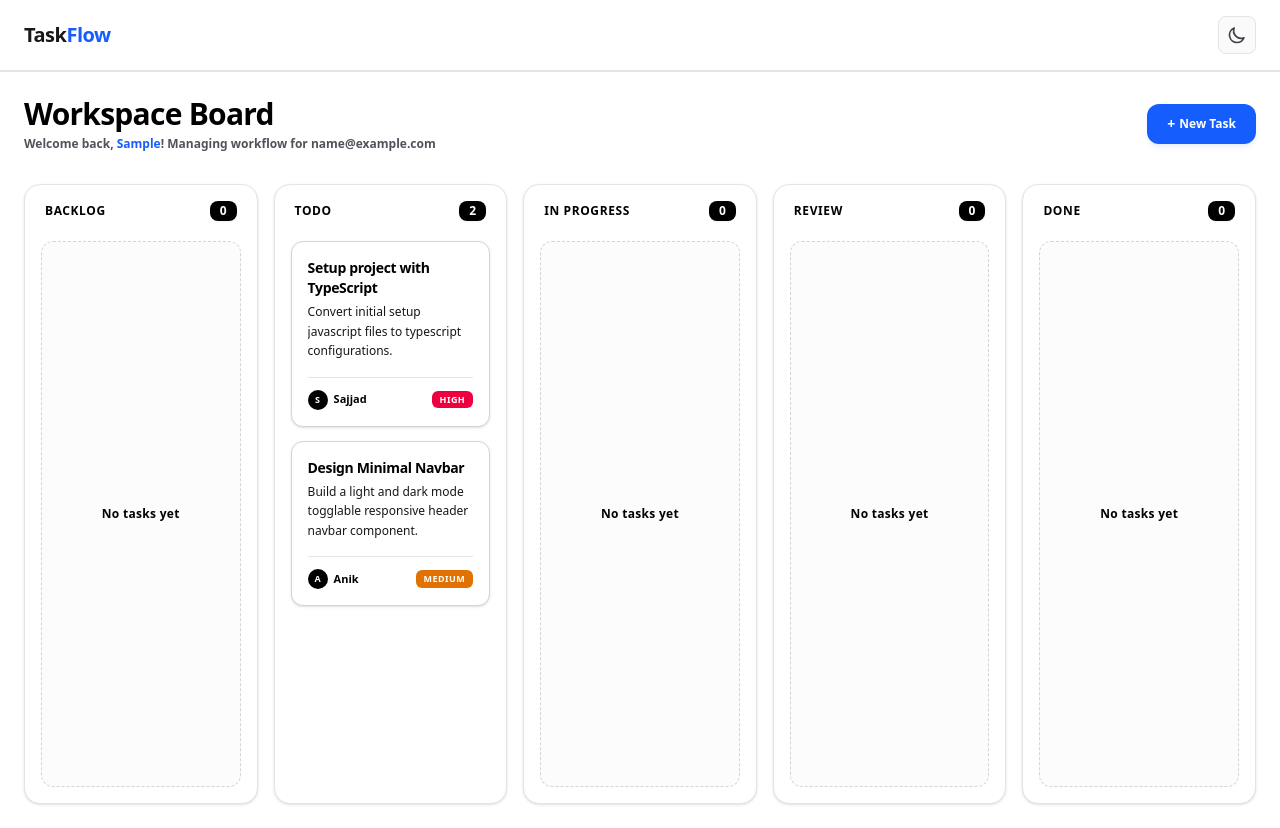
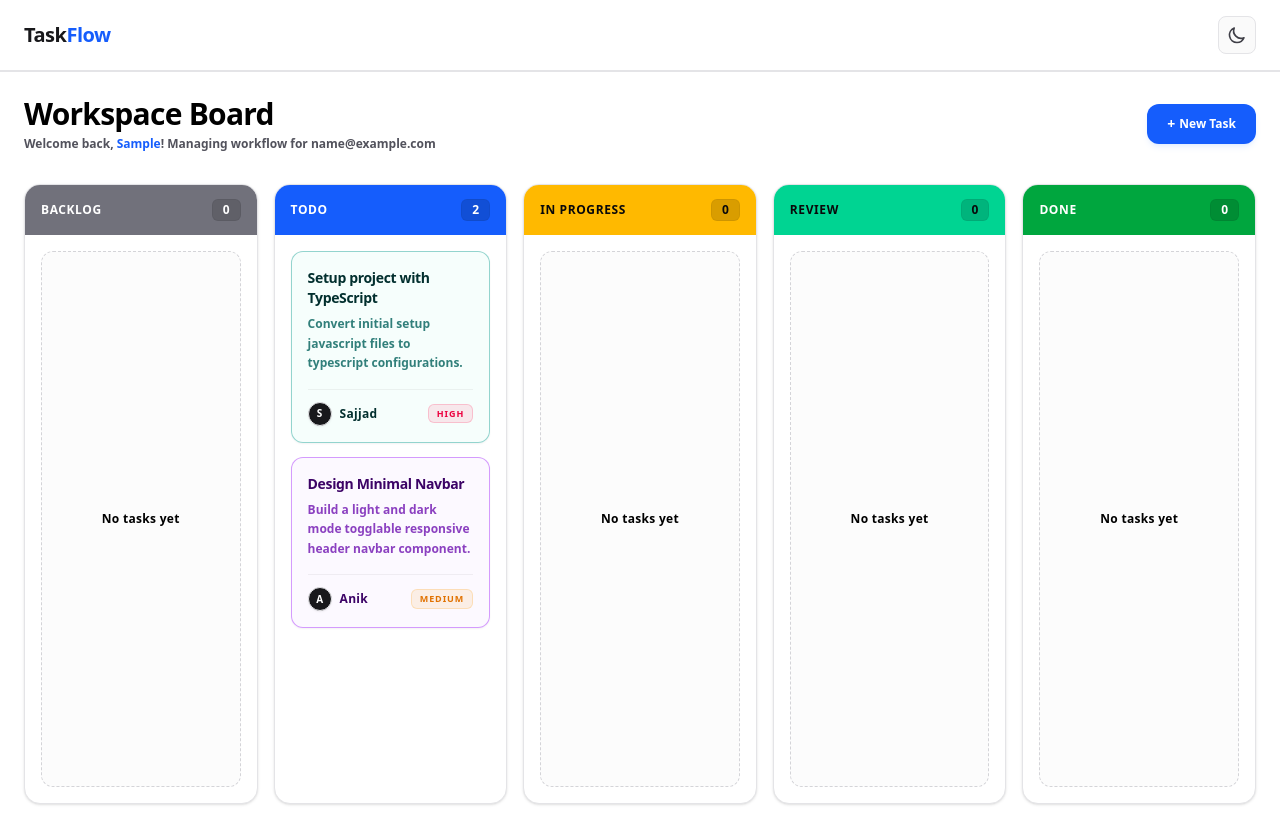
Before and after one commit to ksajjadhossen/taskflow, a Next.js app: page / in a window 1280 px wide. Both pictures are taken after typing "Sample", "name@example.com" into the empty fields and a click on the button "ENTER WORKSPACE". Built offline with nearby package versions, Linux system fonts and the light colour scheme.

Commit message:
them ready by static code

```diff
--- a/src/components/kanban/Card.tsx
+++ b/src/components/kanban/Card.tsx
@@ -1,55 +1,89 @@
 "use client";
 
-import { useState, useEffect } from "react";
 import { Task } from "../../types/kanban";
 
 interface CardProps {
   task: Task;
 }
+
 export default function Card({ task }: CardProps) {
-  const [mounted, setMounted] = useState(false);
-
-  useEffect(() => {
-    setMounted(true);
-  }, []);
-  const getPriorityStyle = (priority: string) => {
-    switch (priority) {
-      case "High":
-        return "bg-rose-600 text-white dark:bg-rose-500";
-      case "Medium":
-        return "bg-amber-600 text-white dark:bg-amber-500";
+  const getPriorityStyles = (priority: string) => {
+    switch (priority?.toUpperCase()) {
+      case "HIGH":
+        return {
+          cardBg:
+            "bg-teal-50/60 dark:bg-teal-950/20 border-teal-600/40 dark:border-teal-500/30",
+          badgeBg:
+            "bg-rose-500/10 text-rose-600 dark:text-rose-400 border-rose-500/20",
+          textColor: "text-teal-950 dark:text-teal-100",
+          descColor: "text-teal-800/80 dark:text-teal-300/70",
+        };
+      case "MEDIUM":
+        return {
+          cardBg:
+            "bg-purple-50/60 dark:bg-purple-950/20 border-purple-600/40 dark:border-purple-500/30",
+          badgeBg:
+            "bg-amber-500/10 text-amber-600 dark:text-amber-400 border-amber-500/20",
+          textColor: "text-purple-950 dark:text-purple-100",
+          descColor: "text-purple-800/80 dark:text-purple-300/70",
+        };
       default:
-        return "bg-blue-600 text-white dark:bg-blue-500";
+        return {
+          cardBg:
+            "bg-blue-50/40 dark:bg-blue-950/10 border-blue-200 dark:border-blue-900/50",
+          badgeBg:
+            "bg-zinc-500/10 text-zinc-600 dark:text-zinc-400 border-zinc-500/20",
+          textColor: "text-zinc-900 dark:text-zinc-100",
+          descColor: "text-zinc-600 dark:text-zinc-400",
+        };
     }
   };
 
-  if (!mounted) {
-    return (
-      <div className="p-4 rounded-xl border border-neutral-200 dark:border-neutral-800 bg-white dark:bg-neutral-900 animate-pulse h-32" />
-    );
-  }
+  const styles = getPriorityStyles(task.priority);
+
+  const getAssigneeName = (): string => {
+    if (!task.assignee) return "Unassigned";
+    if (typeof task.assignee === "object" && "name" in task.assignee) {
+      return String(task.assignee.name);
+    }
+    return String(task.assignee);
+  };
+
+  const assigneeName = getAssigneeName();
+  const avatarLetter = assigneeName.charAt(0).toUpperCase();
+
   return (
-    <div className="p-4 rounded-xl bg-white dark:bg-neutral-900 border border-neutral-300 dark:border-neutral-800 shadow-sm transition-all hover:shadow-md hover:border-neutral-400 dark:hover:border-neutral-700 cursor-grab active:cursor-grabbing">
-      <h4 className="font-bold text-sm tracking-tight mb-1 text-black dark:text-white">
+    <div
+      className={`flex flex-col p-4 rounded-xl border transition-all duration-200 shadow-xs hover:shadow-md ${styles.cardBg}`}
+    >
+      <h4
+        className={`font-black text-sm tracking-tight mb-1.5 ${styles.textColor}`}
+      >
         {task.title}
       </h4>
 
-      <p className="text-xs text-neutral-900 dark:text-neutral-200 line-clamp-3 mb-4 font-medium leading-relaxed">
+      <p
+        className={`text-xs font-semibold leading-relaxed mb-4 ${styles.descColor}`}
+      >
         {task.description}
       </p>
-      {/* Divider and Footer */}
-      <div className="flex items-center justify-between border-t border-neutral-200 dark:border-neutral-800 pt-3 text-[11px] font-bold">
-        {/* User Assignee Badge */}
-        <div className="flex items-center gap-1.5">
-          <div className="h-5 w-5 rounded-full bg-black text-white dark:bg-white dark:text-black flex items-center justify-center font-extrabold text-[9px]">
-            {task.assignee.name.charAt(0).toUpperCase()}
+
+      <div className="w-full h-px bg-black/5 dark:bg-white/5 mb-3" />
+
+      <div className="flex items-center justify-between">
+        <div className="flex items-center gap-2">
+          <div className="h-6 w-6 rounded-full bg-zinc-900 dark:bg-zinc-100 text-white dark:text-zinc-900 flex items-center justify-center text-[10px] font-black border border-zinc-200 dark:border-zinc-800 shadow-xs">
+            {avatarLetter}
           </div>
-          <span className="text-black dark:text-white font-semibold">
-            {task.assignee.name}
+          <span
+            className={`text-xs font-black tracking-wide ${styles.textColor}`}
+          >
+            {assigneeName}
           </span>
         </div>
+
         <span
-          className={`px-2 py-0.5 rounded-md text-[9px] uppercase font-black tracking-wider ${getPriorityStyle(task.priority)}`}
+          className={`text-[9px] font-black tracking-widest uppercase px-2 py-0.5 rounded-md border ${styles.badgeBg}`}
         >
           {task.priority}
         </span>
--- a/src/components/kanban/Column.tsx
+++ b/src/components/kanban/Column.tsx
@@ -1,3 +1,5 @@
+// src/components/kanban/Column.tsx
+
 import { Task } from "../../types/kanban";
 import Card from "./Card";
 
@@ -7,17 +9,39 @@ interface ColumnProps {
 }
 
 export default function Column({ title, tasks }: ColumnProps) {
+  const getHeaderStyles = (columnTitle: string) => {
+    switch (columnTitle?.toUpperCase()) {
+      case "BACKLOG":
+        return "bg-zinc-500 text-white font-black";
+      case "TODO":
+        return "bg-blue-600 text-white font-black";
+      case "IN PROGRESS":
+      case "DOING":
+        return "bg-amber-400 text-zinc-950 font-black";
+      case "REVIEW":
+        return "bg-emerald-400 text-zinc-950 font-black";
+      case "DONE":
+        return "bg-green-600 text-white font-black";
+      default:
+        return "bg-zinc-200 text-zinc-900";
+    }
+  };
+
+  const headerBgClass = getHeaderStyles(title);
+
   return (
-    <div className="flex flex-col bg-white dark:bg-zinc-950/40 border border-zinc-200 dark:border-zinc-800/80 rounded-2xl p-4 min-h-[620px] w-full shadow-sm">
-      <div className="flex items-center justify-between mb-5 px-1">
-        <h3 className="font-black text-xs tracking-wider text-black dark:text-zinc-100 uppercase">
-          {title}
-        </h3>
-        <span className="text-xs font-black px-2.5 py-0.5 rounded-lg bg-black text-white dark:bg-zinc-800 dark:text-zinc-200 shadow-xs">
+    <div className="flex flex-col bg-white dark:bg-zinc-950/40 border border-zinc-200 dark:border-zinc-800/80 rounded-2xl min-h-[620px] w-full shadow-sm overflow-hidden">
+      <div
+        className={`flex items-center justify-between px-4 py-3.5 mb-4 ${headerBgClass}`}
+      >
+        <h3 className="text-xs tracking-wider uppercase">{title}</h3>
+
+        <span className="text-xs font-black px-2.5 py-0.5 rounded-md bg-black/15 border border-black/5">
           {tasks.length}
         </span>
       </div>
-      <div className="flex-1 flex flex-col gap-3.5">
+
+      <div className="flex-1 flex flex-col gap-3.5 px-4 pb-4">
         {tasks.length === 0 ? (
           <div className="flex-1 flex items-center justify-center border border-dashed border-zinc-300 dark:border-zinc-800/80 rounded-xl p-8 bg-zinc-50/60 dark:bg-transparent">
             <span className="text-xs text-black dark:text-zinc-400 font-extrabold tracking-wide">
```
